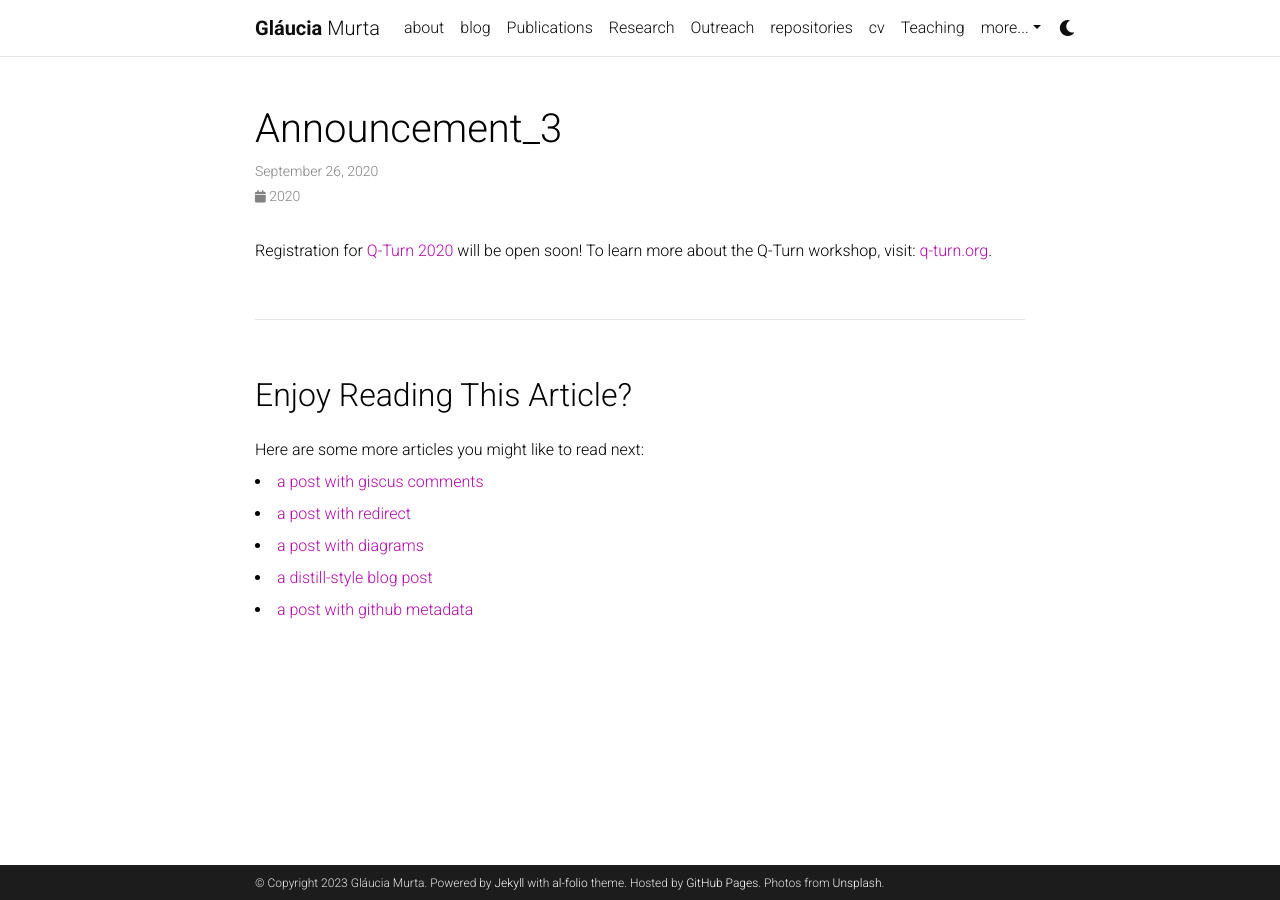
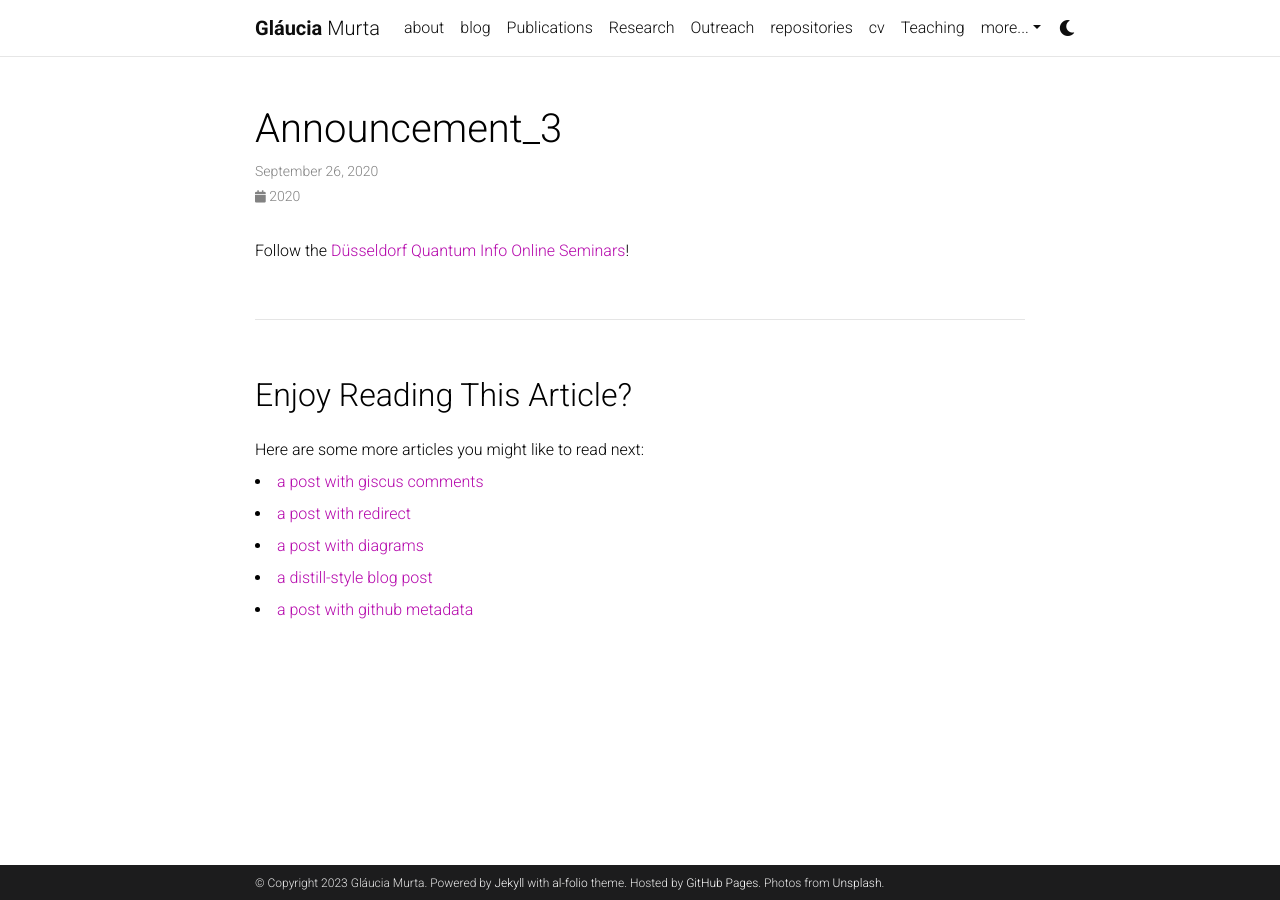
Before and after one commit to glauciamg/glauciamg.github.io, a Jekyll site: the page built from _news/announcement_3.md, in a window 1280 px wide. Built offline with Jekyll 4.4.1, drawn with Linux system fonts in a browser that asks for light colours; comment, search, counter and statistics services are not loaded; a style sheet for code colours, icons or effects is not loaded.

Commit message:
Update announcement_3.md

```diff
--- a/_news/announcement_3.md
+++ b/_news/announcement_3.md
@@ -4,4 +4,4 @@
 inline: true
 ---
 
-Registration for <a href="https://www.q-turn.org/">Q-Turn 2020</a> will be open soon! To learn more about the Q-Turn workshop, visit: <a href="https://www.q-turn.org/">q-turn.org</a>.
+Follow the <a href="https://www.tp3.hhu.de/duesseldorf-quantum-info-online-seminars.html">D&uuml;sseldorf Quantum Info Online Seminars</a>!
```
